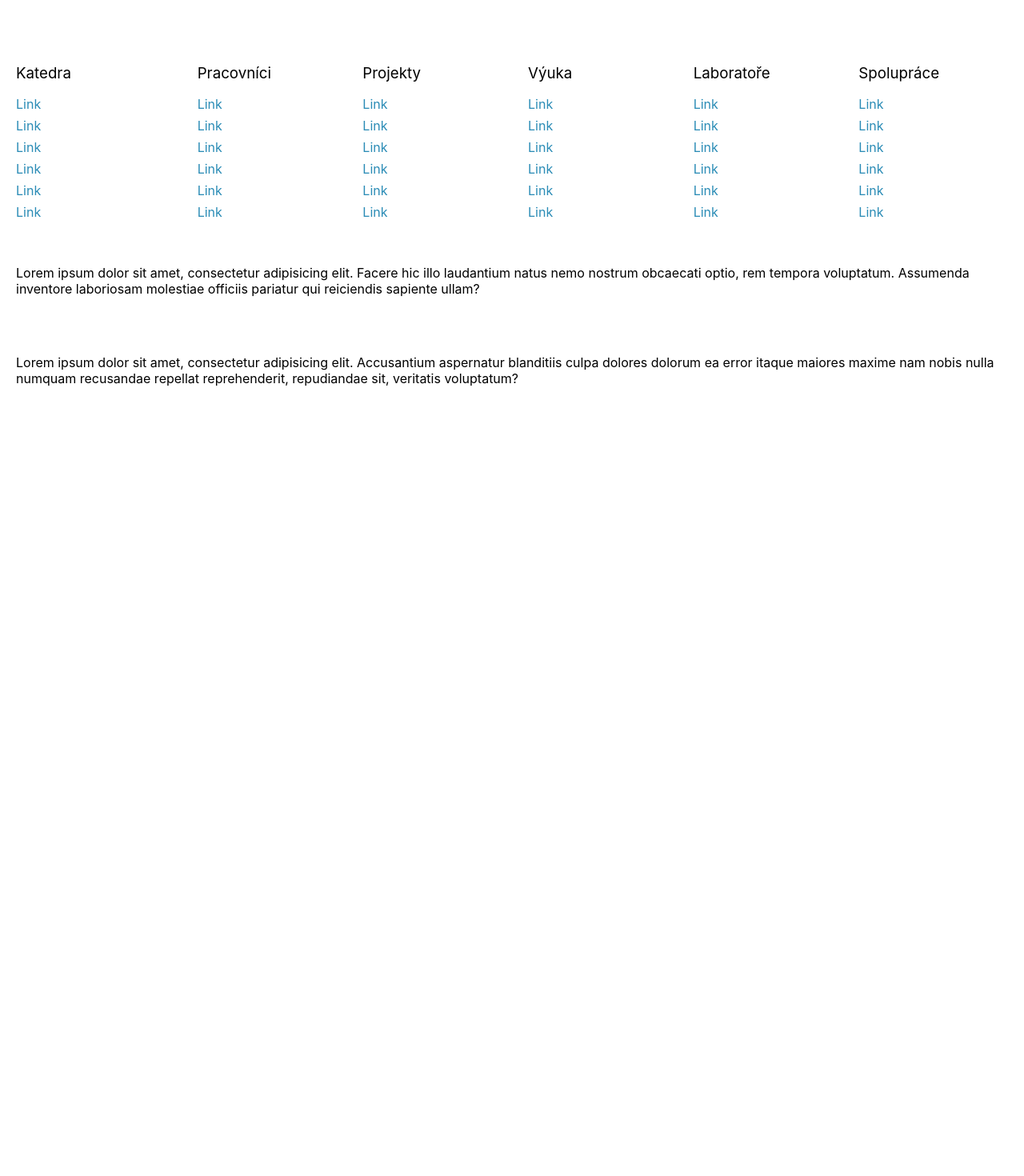
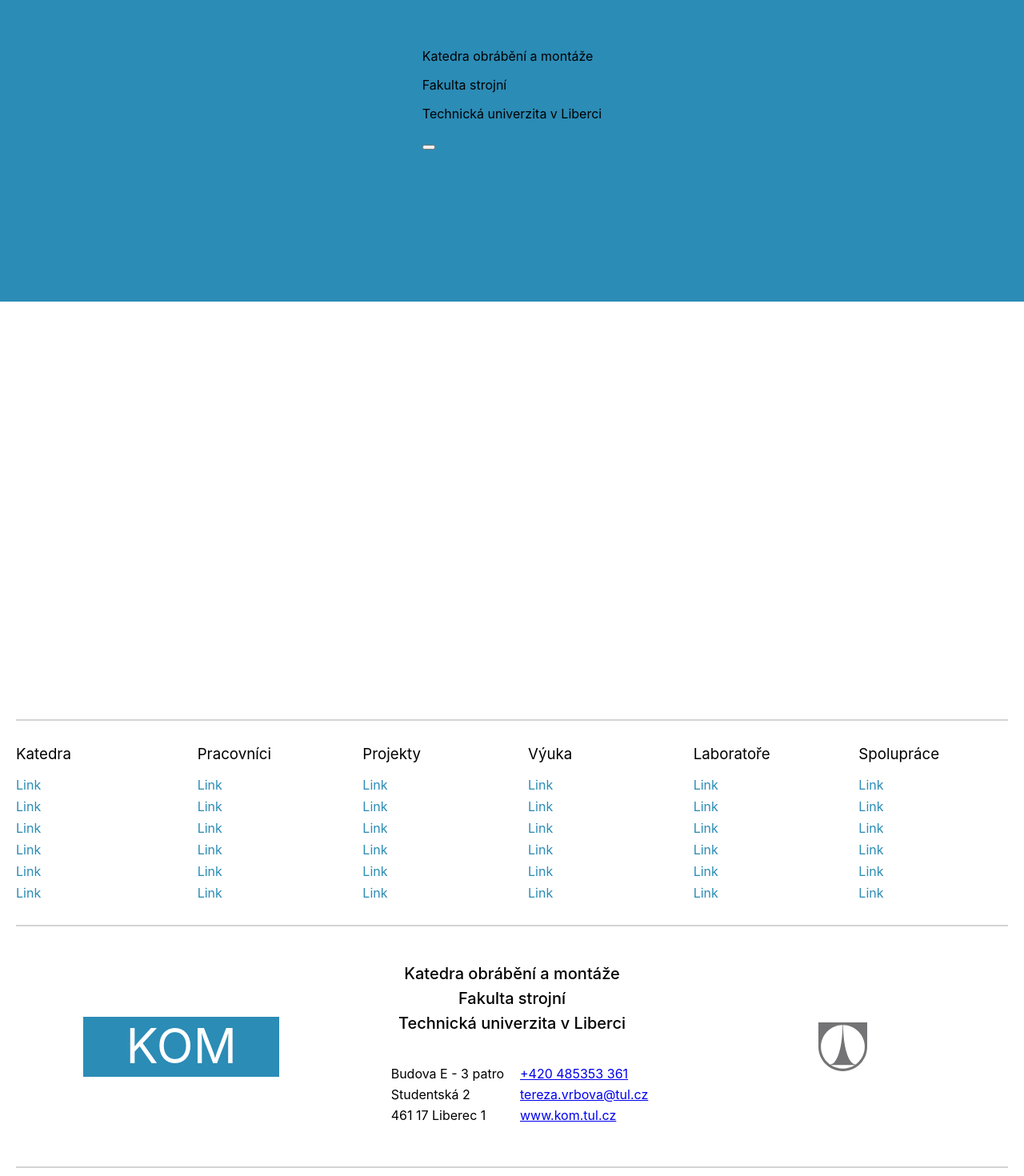
Before and after one commit to aleveha/KOM_TUL, a React (Create React App) app in the folder kom_tul/: page / in a window 1280 px wide. Shown: the part 260-1730 px from the top of the page at 80% size. Before the commit the page ends 800 px from the top, so only its background shows below. Built offline with nearby package versions, Linux system fonts and the light colour scheme.

Commit message:
edit footer, add mainContent and styles

```diff
--- a/kom_tul/src/App.tsx
+++ b/kom_tul/src/App.tsx
@@ -34,7 +34,7 @@ function App() {
                 pathWay={pathWay}
                 tabs={headerTabs}
             />
-            <div className="padding">
+            <div className="WebContent">
                 <HistoryWay pathWay={pathWay}/>
                 <MainContent/>
                 <Footer tabs={headerTabs}/>
--- a/kom_tul/src/CSS/App.css
+++ b/kom_tul/src/CSS/App.css
@@ -3,13 +3,15 @@
   grid-template-rows: 1fr auto;
 }
 
+.WebContent {
+  display: grid;
+  grid-template-rows: 1fr auto auto; /*заменить второе значение на auto*/
+
+  min-height: 88vh;
+}
+
 .padding {
   padding: 0 20px 0 20px;
-
-  display: grid;
-  grid-template-rows: 1fr 5fr auto; /*заменить второе значение на auto*/
-
-  min-height: 88vh;
 }
 
 .App-logo {
--- a/kom_tul/src/CSS/Footer.css
+++ b/kom_tul/src/CSS/Footer.css
@@ -1,7 +1,29 @@
+/*General for Footer*/
 :root {
     --numberOfTabHeadersMap: 6;
 }
 
+hr {
+    width: 100%;
+    height: 2px;
+    color: grey;
+    background-color: lightgrey;
+    border-style: none;
+    margin: 0;
+}
+
+.footer {
+    display: grid;
+    grid-template-rows: auto auto 1fr;
+    grid-row-start: 3;
+    grid-row-end: 4;
+}
+
+.footer > div {
+    margin: 30px 0 30px 0;
+}
+
+/*Styles for map*/
 .mapContent {
     display: grid;
     grid-template-columns: repeat(var(--numberOfTabHeadersMap), 1fr);
@@ -13,17 +35,6 @@
 
 .mapContent :last-child {
     margin-right: 0;
-}
-
-.footer {
-    display: grid;
-    grid-template-rows: auto auto 1fr;
-    grid-row-start: 3;
-    grid-row-end: 4;
-}
-
-.footer > div {
-    margin: 20px 0 20px 0;
 }
 
 .tabColumn {
@@ -51,3 +62,83 @@
     text-decoration: none;
     color: #2B8CB6;
 }
+
+/*Styles for contact information*/
+.address p, .contacts p {
+    font-size: 16px;
+    margin: 6px 0;
+}
+
+.contactInfoContent {
+    display: grid;
+    grid-template-columns: repeat(3, 1fr);
+}
+
+.contactInformation {
+    display: grid;
+    grid-template-rows: repeat(2, 1fr);
+}
+
+.addressAndContacts {
+    display: grid;
+    grid-template-columns: repeat(2, 1fr);
+    align-self: center;
+}
+
+.address {
+    display: flex;
+    justify-content: flex-end;
+
+    margin-right: 10px;
+}
+
+.contacts {
+    margin-left: 10px;
+}
+
+.facultyName > p {
+    font-size: 20px;
+    margin: 7px 0;
+    font-weight: 550;
+
+    display: flex;
+    justify-content: center;
+    align-items: center;
+}
+
+.contactInformation > div {
+    margin: 10px 0;
+}
+
+.socialNetworks {
+    display: flex;
+    align-items: center;
+    justify-content: space-around;
+}
+
+.facultySrojni {
+    position: relative;
+}
+
+.facultySrojni > a {
+    height: 61px;
+    width: 61px;
+    position: absolute;
+}
+
+.copyrightContent p {
+    color: grey;
+    font-size: 14px;
+    margin: 0;
+}
+
+.kom-logo-footer {
+    display: flex;
+    justify-content: center;
+    align-items: center;
+}
+
+.kom-logo-footer > .kom-logo {
+    width: 245px;
+    height: 75px;
+}
--- /dev/null
+++ b/kom_tul/src/CSS/StartPage.css
@@ -0,0 +1,23 @@
+.startPage {
+    display: grid;
+    grid-template-rows: 10fr 10fr;
+}
+
+/*Delete after adding photo*/
+.photo {
+    width: 100%;
+    min-height: 522px;
+    background-color: #2B8CB6;
+}
+
+.mainPhoto {
+    position: relative;
+
+    display: flex;
+    justify-content: center;
+    align-items: center;
+}
+
+.insidePhotoInfo {
+    position: absolute;
+}
--- a/kom_tul/src/CSS/index.css
+++ b/kom_tul/src/CSS/index.css
@@ -1,5 +1,9 @@
 body {
   margin: 0;
+  width: 100%;
+
+  max-width: 1440px;
+  min-width: 950px;
   font-family: -apple-system, BlinkMacSystemFont, 'Segoe UI', 'Roboto', 'Oxygen',
     'Ubuntu', 'Cantarell', 'Fira Sans', 'Droid Sans', 'Helvetica Neue',
     sans-serif;
@@ -14,4 +18,7 @@ code {
 
 html {
   height: 100%;
+
+  display: flex;
+  justify-content: center;
 }
--- a/kom_tul/src/components/Footer/ContactsLine.tsx
+++ b/kom_tul/src/components/Footer/ContactsLine.tsx
@@ -1,4 +1,5 @@
 import * as React from 'react';
+import '../../CSS/Footer.css'
 
 interface IProps {
 
@@ -7,7 +8,49 @@ interface IProps {
 const ContactsLine = (props: IProps) => {
     return (
         <div className="contactInfoContent">
-            <p>Lorem ipsum dolor sit amet, consectetur adipisicing elit. Facere hic illo laudantium natus nemo nostrum obcaecati optio, rem tempora voluptatum. Assumenda inventore laboriosam molestiae officiis pariatur qui reiciendis sapiente ullam?</p>
+            <div className="kom-logo-footer">
+                <div className="kom-logo">
+                    <span>KOM</span>
+                </div>
+            </div>
+            <div className="contactInformation">
+                <div className="facultyName">
+                    <p>Katedra obrábění a montáže</p>
+                    <p>Fakulta strojní</p>
+                    <p>Technická univerzita v Liberci</p>
+                </div>
+                <div className="addressAndContacts">
+                    <div className="address">
+                        <div>
+                            <p>Budova E - 3 patro</p>
+                            <p>Studentská 2</p>
+                            <p>461 17 Liberec 1</p>
+                        </div>
+                    </div>
+                    <div className="contacts">
+                        <p><a href="tel:+420485353361">+420 485353 361</a></p>
+                        <p><a href="mailto:tereza.vrbova@tul.cz">tereza.vrbova@tul.cz</a></p>
+                        <p><a href="#">www.kom.tul.cz</a></p>
+                    </div>
+                </div>
+            </div>
+            <div className="socialNetworks">
+                <div className="facultySrojni">
+                    <a href="http://www.tul.cz" target="_blank"></a>
+                    <svg xmlns="http://www.w3.org/2000/svg" xmlnsXlink="http://www.w3.org/1999/xlink"
+                         viewBox="0 0 141.74 141.73" width="61px" height="61px" style={{'float': 'left'}}>
+                        <defs>
+                            <path id="a1" d="M0 0h141.74v141.73H0z"></path>
+                        </defs>
+                        <clipPath id="b1">
+                            <use xlinkHref="#a1" overflow="visible"></use>
+                        </clipPath>
+                        <path
+                            d="M0 0v71.39h.03c.14 19.3 8.07 36.82 20.8 49.54 12.85 12.84 30.58 20.8 50.13 20.8h.01c19.53 0 37.22-7.96 50.03-20.79 12.69-12.74 20.57-30.25 20.72-49.55h.03V0H0zm7.31 70.86v-.01C7.32 53.38 14.47 37.49 26 25.97 37.39 14.61 53.05 7.52 70.29 7.34c-.02 5.82-.22 11.77-.52 17.27-.31 5.68-.74 11.23-1.2 16.58-.78 9.23-1.9 17.83-3.35 25.73-1.44 7.86-3.23 15.08-5.34 21.59-3.31 10.19-6.85 18.42-11.12 24.23-4.11 5.61-8.89 8.97-14.77 9.71-2.83-2.02-5.53-4.23-7.99-6.69-11.53-11.53-18.69-27.41-18.69-44.9m63.65 63.57h-.01c-12.87 0-24.85-3.9-34.88-10.52h69.78c-10.04 6.62-22.02 10.52-34.89 10.52m44.95-18.68c-2.45 2.45-5.15 4.67-7.98 6.69-5.85-.77-10.61-4.12-14.7-9.71-4.25-5.81-7.8-14.03-11.11-24.23-2.1-6.49-3.89-13.67-5.33-21.5-1.44-7.85-2.57-16.41-3.35-25.58-.4-4.65-.81-9.45-1.11-14.32-.32-4.93-.55-10-.61-15.17v-.01l-.02-4.6c17.21.2 32.83 7.27 44.19 18.63 11.53 11.52 18.7 27.41 18.7 44.88v.02c.01 17.5-7.15 33.38-18.68 44.9"
+                            clipPath="url(#b1)" fill="#747476"></path>
+                    </svg>
+                </div>
+            </div>
         </div>
     );
 };
--- a/kom_tul/src/components/Footer/CopyRight.tsx
+++ b/kom_tul/src/components/Footer/CopyRight.tsx
@@ -1,4 +1,5 @@
 import * as React from 'react';
+import '../../CSS/Footer.css';
 
 interface IProps {
 
@@ -7,7 +8,9 @@ interface IProps {
 const CopyRight = (props: IProps) => {
     return (
         <div className="copyrightContent">
-            <p>Lorem ipsum dolor sit amet, consectetur adipisicing elit. Accusantium aspernatur blanditiis culpa dolores dolorum ea error itaque maiores maxime nam nobis nulla numquam recusandae repellat reprehenderit, repudiandae sit, veritatis voluptatum?</p>
+            <p>
+                Copyright © 2020 Katedra obrábění a montáže FS TUL
+            </p>
         </div>
     );
 };
--- a/kom_tul/src/components/Footer/Footer.tsx
+++ b/kom_tul/src/components/Footer/Footer.tsx
@@ -10,9 +10,12 @@ interface IProps {
 
 const Footer = (props: IProps) => {
     return (
-        <footer className="footer">
+        <footer className="footer padding">
+            <hr />
             <WebSiteMap tabs={props.tabs}/>
+            <hr />
             <ContactsLine />
+            <hr />
             <CopyRight />
         </footer>
     );
--- a/kom_tul/src/components/Footer/WebSiteMap.tsx
+++ b/kom_tul/src/components/Footer/WebSiteMap.tsx
@@ -16,7 +16,7 @@ const WebSiteMap = (props: IProps) => {
     return (
         <div className="mapContent" style={numberOfTabs}>
             {props.tabs.map((elem) =>
-                <div className="tabColumn">
+                <div className="tabColumn" key={props.tabs.indexOf(elem)}>
                     <div className="tabHeader">
                         <h3>{elem}</h3>
                     </div>
--- a/kom_tul/src/components/MainContent/HistoryWay.tsx
+++ b/kom_tul/src/components/MainContent/HistoryWay.tsx
@@ -14,7 +14,7 @@ const HistoryWay = (props: IProps) => {
     )
 
     return (
-        <div className="historyWayContent">
+        <div className="historyWayContent padding">
             <div className="pathName">
                 {pathContent}
             </div>
--- a/kom_tul/src/components/MainContent/MainContent.tsx
+++ b/kom_tul/src/components/MainContent/MainContent.tsx
@@ -1,10 +1,11 @@
 import * as React from 'react';
 import '../../CSS/MainContent.css';
+import StartPage from "./StartPage";
 
 const MainContent = () => {
     return (
         <div className="mainContent">
-
+            <StartPage />
         </div>
     );
 }
--- /dev/null
+++ b/kom_tul/src/components/MainContent/StartPage.tsx
@@ -0,0 +1,27 @@
+import * as React from 'react';
+import '../../CSS/StartPage.css';
+// import MainPhoto from '../../img/mainPhoto.jpg';
+
+interface IProps {
+
+};
+
+const StartPage = (props: IProps) => {
+    return (
+        <div className="startPage">
+            <div className="mainPhoto">
+                <div className="insidePhotoInfo padding">
+                    <p className="main-text">Katedra obrábění a montáže</p>
+                    <p className="main-text">Fakulta strojní</p>
+                    <p className="main-text">Technická univerzita v Liberci</p>
+                    <button className="video-link"></button>
+                </div>
+                {/*<img className="photo" src={MainPhoto} alt="Main photo" width="100%"/>*/}
+                <div className="photo"></div>
+            </div>
+            <div className="actualNews padding"></div>
+        </div>
+    );
+};
+
+export default StartPage;
```
Also changed, not shown: kom_tul/src/img/FS-logp.png (added).
